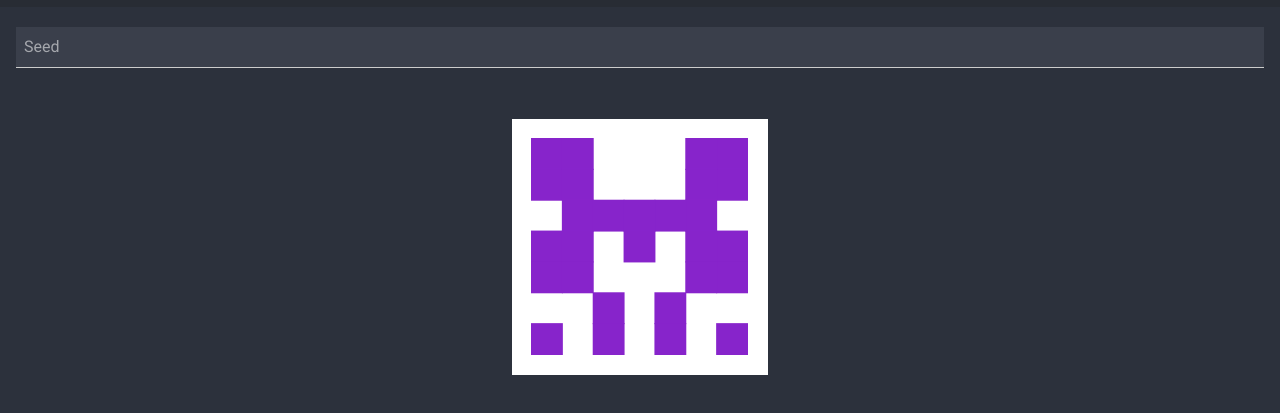
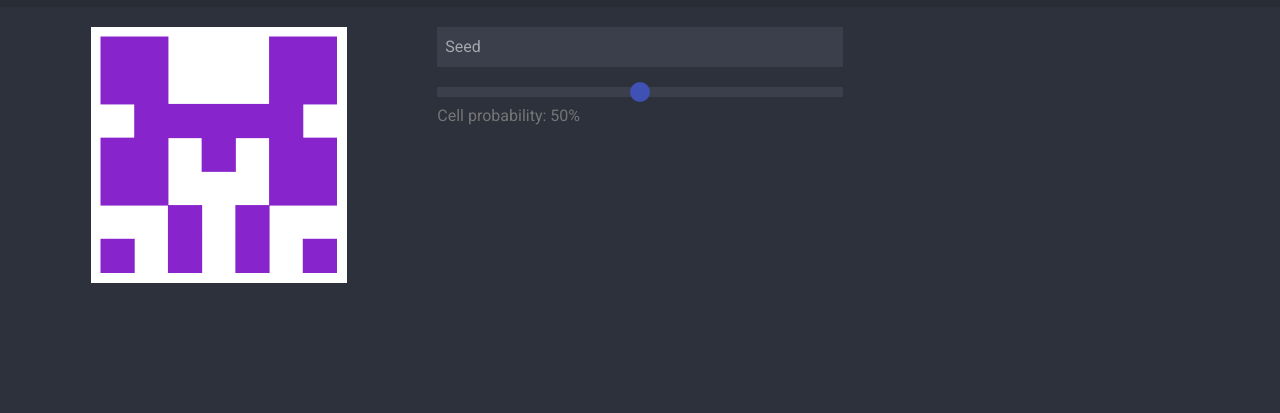
Before and after one commit to tomellericcardo/effigie, a plain HTML site: page index.html in a window 1280 px wide. Shown: the part 67-480 px from the top of the page. Drawn offline with nearby package versions, Linux system fonts and the light colour scheme.

Commit message:
add probability slider

```diff
--- a/index.html
+++ b/index.html
@@ -23,14 +23,26 @@
             <h1 class="w3-xxlarge">Effigie</h1>
         </header>
 
-        <!-- OPTIONS -->
-        <div class="w3-container">
-            <input type="text" id="seed" class="w3-input" placeholder="Seed">
-        </div>
+        <!-- PAGE CONTENT -->
+        <div class="w3-row-padding">
 
-        <!-- EFFIGIE -->
-        <div class="w3-container w3-center">
-            <canvas id="effigie"></canvas>
+            <!-- EFFIGIE -->
+            <div class="w3-col s12 m6 l4 w3-center">
+                <canvas id="effigie"></canvas>
+            </div>
+
+            <!-- OPTIONS -->
+            <div id="options" class="w3-col s12 m6 l4">
+
+                <!-- SEED -->
+                <input type="text" id="seed" class="w3-input" placeholder="Seed">
+
+                <!-- PROBABILITY -->
+                <input type="range" min="0" max="100" value="50" id="probability">
+                Cell probability: <span id="probability-value">50</span>%
+
+            </div>
+
         </div>
 
 
--- a/scripts/effigie.js
+++ b/scripts/effigie.js
@@ -1,3 +1,4 @@
+// Global variables
 var CONTEXT;
 var OPTIONS = {
     seed: Date.now(),
@@ -7,11 +8,12 @@ var OPTIONS = {
     background: '#ffffff',
     cellColor: 'grey',
     cells: 7,
-    size: 256,
+    size: 512,
     margin: 20
 };
 
 
+// Initialize canvas element
 function initializeCanvas() {
     let canvas = document.querySelector('canvas');
     canvas.width = canvas.height = OPTIONS.size;
@@ -19,6 +21,7 @@ function initializeCanvas() {
     drawCanvas();
 }
 
+// Draw canvas
 function drawCanvas() {
     clearCanvas();
     Math.seedrandom(OPTIONS.seed);
@@ -30,11 +33,13 @@ function drawCanvas() {
     }
 }
 
+// Clear canvas
 function clearCanvas() {
     CONTEXT.fillStyle = OPTIONS.background;
     CONTEXT.fillRect(0, 0, OPTIONS.size, OPTIONS.size);
 }
 
+// Get different cells per row
 function getCells() {
     let cells = OPTIONS.cells;
     if (OPTIONS.symmetrical) {
@@ -44,6 +49,7 @@ function getCells() {
     return cells;
 }
 
+// Draw cell and its eventual symmetrical
 function drawCell(i, j, cellColor) {
     let cellSize = getCellSize();
     if (Math.random() < OPTIONS.probability) {
@@ -65,10 +71,12 @@ function drawCell(i, j, cellColor) {
     }
 }
 
+// Calculate cell size
 function getCellSize() {
     return (OPTIONS.size - (OPTIONS.margin * 2)) / OPTIONS.cells;
 }
 
+// Get specific or random color
 function getColor() {
     if (OPTIONS.randomColor) {
         let letters = '0123456789ABCDEF';
@@ -81,20 +89,35 @@ function getColor() {
     return OPTIONS.color;
 }
 
+// Draw a single rectangle
 function drawRect(x, y, size, color) {
     CONTEXT.fillStyle = color;
     CONTEXT.fillRect(x - 1, y - 1, size + 1, size + 1);
 }
 
+// Initialize options changes
 function initializeOptions() {
+
+    // Seed option
     let seed = document.querySelector('#seed');
     seed.addEventListener('keyup', function() {
         OPTIONS.seed = seed.value;
         drawCanvas();
     });
+
+    // Probability option
+    let probability = document.querySelector('#probability');
+    let probabilityValue = document.querySelector('#probability-value');
+    probability.addEventListener('change', function() {
+        OPTIONS.probability = probability.value / 100;
+        probabilityValue.innerHTML = probability.value;
+        drawCanvas();
+    });
+
 }
 
 
+// Ready page
 document.addEventListener('DOMContentLoaded', function() {
     initializeCanvas();
     initializeOptions();
--- a/styles/main.css
+++ b/styles/main.css
@@ -2,10 +2,11 @@
 :root {
     --primary-color: #282c34;
     --secondary-color: #2c313c;
+    --primary-text: #ffffff;
+    --secondary-text: #757575;
     --field-color: #3a3f4b;
     --button-color: #3f51b5;
     --link-color: #82abff;
-    --text-color: #ffffff;
 }
 
 /* BODY */
@@ -13,7 +14,7 @@ body {
     background-color: var(--secondary-color);
     font-family: 'Roboto', sans-serif;
     font-size: 16px;
-    color: var(--text-color);
+    color: var(--primary-text);
 }
 
 /* HEADER */
@@ -25,14 +26,41 @@ header {
 /* INPUT FIELDS */
 input, select {
     background-color: var(--field-color);
-    color: var(--text-color);
+    color: var(--primary-text);
+    border: 0!important;
 }
 
 input:focus, select:focus, button:focus {
     outline: none;
 }
 
+/* OPTIONS */
+#options {
+    color: var(--secondary-text);
+}
+
+/* PROBABILITY */
+#probability {
+    margin-top: 20px;
+    -webkit-appearance: none;
+    width: 100%;
+    height: 10px;
+    background: var(--field-color);
+    outline: none;
+}
+
+#probability::-webkit-slider-thumb {
+    -webkit-appearance: none;
+    appearance: none;
+    width: 20px;
+    height: 20px;
+    border-radius: 50%;
+    background: var(--button-color);
+    cursor: pointer;
+}
+
 /* EFFIGIE */
 canvas {
-    margin-top: 50px;
+    max-width: 256px;
+    margin-bottom: 20px;
 }
```
